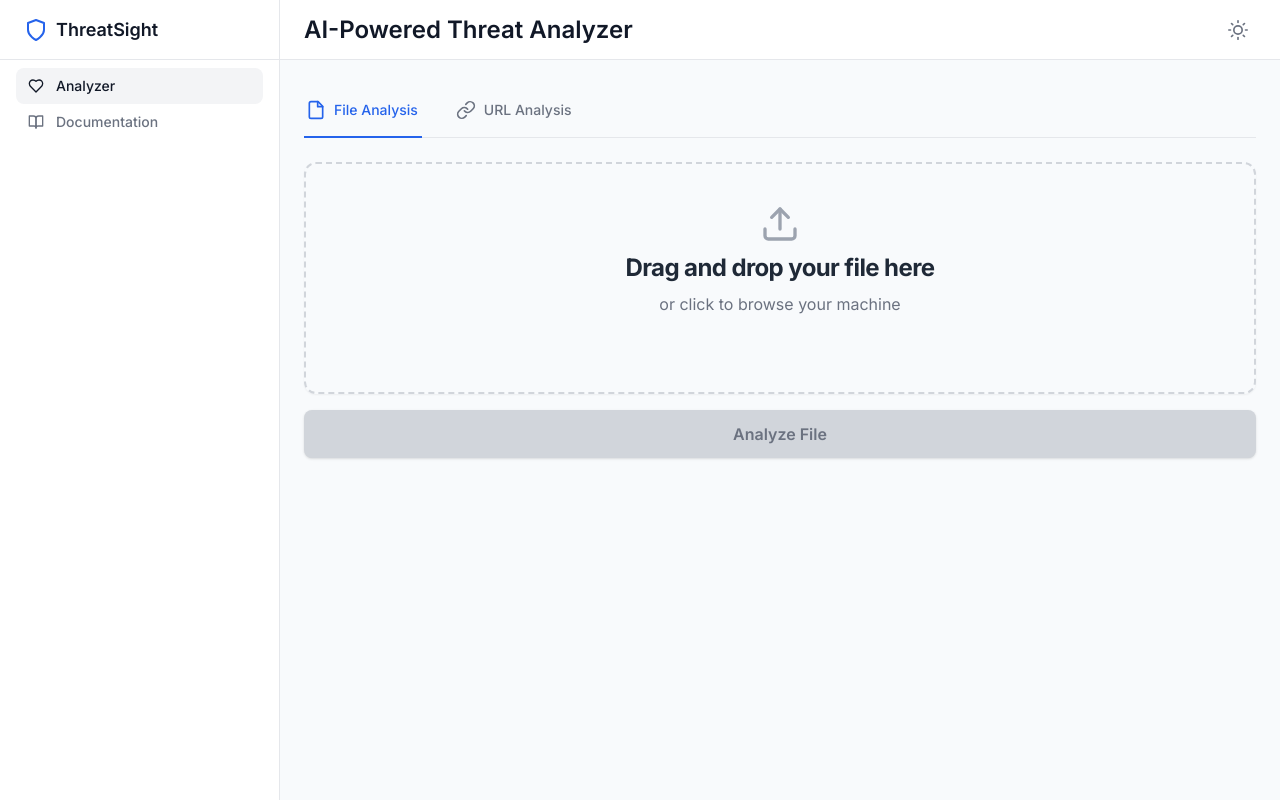
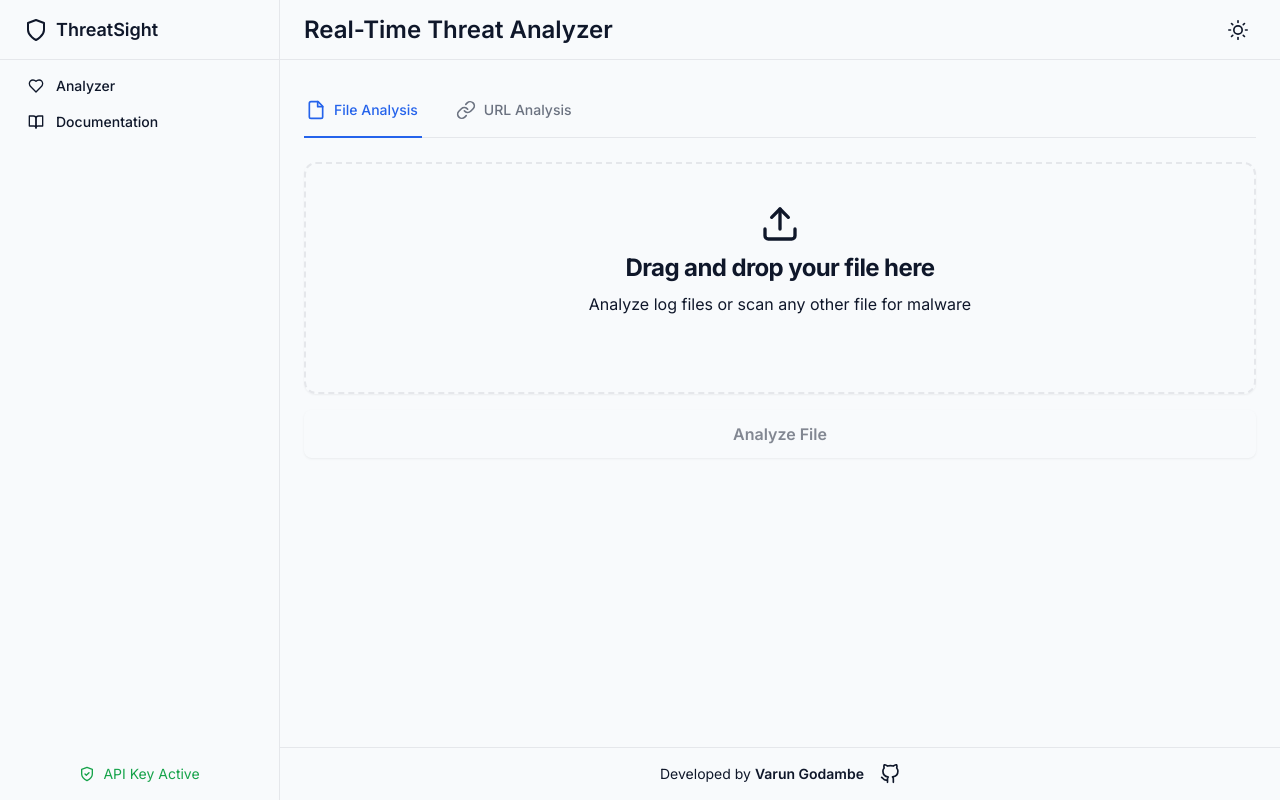
Before and after one commit to Varun-Godambe/Threat-Detector, a plain HTML site: page index.html in a window 1280 px wide. Drawn offline with nearby package versions, Linux system fonts and the light colour scheme.

Commit message:
Update index.html

```diff
--- a/index.html
+++ b/index.html
@@ -3,47 +3,53 @@
 <head>
     <meta charset="UTF-8">
     <meta name="viewport" content="width=device-width, initial-scale=1.0">
-    <title>ThreatSight - AI-Powered Threat Analysis</title>
+    <title>ThreatSight - Real-Time Threat Analysis</title>
     <script src="https://cdn.tailwindcss.com"></script>
     <link rel="preconnect" href="https://fonts.googleapis.com">
     <link rel="preconnect" href="https://fonts.gstatic.com" crossorigin>
     <link href="https://fonts.googleapis.com/css2?family=Inter:wght@400;500;600;700&display=swap" rel="stylesheet">
     <link rel="stylesheet" href="style.css">
 </head>
-<body class="min-h-screen bg-slate-50 dark:bg-gray-900">
+<body class="bg-background text-foreground transition-colors duration-300">
 
     <div class="grid min-h-screen w-full md:grid-cols-[220px_1fr] lg:grid-cols-[280px_1fr]">
         <!-- Sidebar -->
-        <div class="hidden border-r bg-white dark:bg-gray-950/40 md:block">
+        <div class="hidden border-r border-border bg-card md:block">
             <div class="flex h-full max-h-screen flex-col gap-2">
-                <div class="flex h-14 items-center border-b px-4 lg:h-[60px] lg:px-6">
-                    <a href="/" class="flex items-center gap-2 font-semibold text-gray-900 dark:text-gray-50">
-                        <svg xmlns="http://www.w3.org/2000/svg" width="24" height="24" viewBox="0 0 24 24" fill="none" stroke="currentColor" stroke-width="2" stroke-linecap="round" stroke-linejoin="round" class="h-6 w-6 text-blue-600"><path d="M12 22s8-4 8-10V5l-8-3-8 3v7c0 6 8 10 8 10z"></path></svg>
+                <div class="flex h-14 items-center border-b border-border px-4 lg:h-[60px] lg:px-6">
+                    <a href="/" class="flex items-center gap-2 font-semibold text-foreground">
+                        <svg xmlns="http://www.w3.org/2000/svg" width="24" height="24" viewBox="0 0 24 24" fill="none" stroke="currentColor" stroke-width="2" stroke-linecap="round" stroke-linejoin="round" class="h-6 w-6 text-primary"><path d="M12 22s8-4 8-10V5l-8-3-8 3v7c0 6 8 10 8 10z"></path></svg>
                         <span class="text-lg">ThreatSight</span>
                     </a>
                 </div>
                 <div class="flex-1">
                     <nav class="grid items-start px-2 text-sm font-medium lg:px-4">
-                        <a href="#" class="flex items-center gap-3 rounded-lg px-3 py-2 bg-gray-100 dark:bg-gray-800 text-gray-900 dark:text-gray-50 transition-all">
+                        <a href="#" class="flex items-center gap-3 rounded-lg px-3 py-2 bg-muted text-foreground transition-all">
                             <svg xmlns="http://www.w3.org/2000/svg" width="24" height="24" viewBox="0 0 24 24" fill="none" stroke="currentColor" stroke-width="2" stroke-linecap="round" stroke-linejoin="round" class="h-4 w-4"><path d="M19 14c1.49-1.46 3-3.21 3-5.5A5.5 5.5 0 0 0 16.5 3c-1.76 0-3 .5-4.5 2-1.5-1.5-2.74-2-4.5-2A5.5 5.5 0 0 0 2 8.5c0 2.3 1.5 4.05 3 5.5l7 7Z"></path></svg>
                             Analyzer
                         </a>
-                        <a href="documentation.html" class="flex items-center gap-3 rounded-lg px-3 py-2 text-gray-500 dark:text-gray-400 transition-all hover:text-gray-900 dark:hover:text-gray-50">
+                        <a href="documentation.html" class="flex items-center gap-3 rounded-lg px-3 py-2 text-muted-foreground transition-all hover:text-foreground">
                             <svg xmlns="http://www.w3.org/2000/svg" width="24" height="24" viewBox="0 0 24 24" fill="none" stroke="currentColor" stroke-width="2" stroke-linecap="round" stroke-linejoin="round" class="h-4 w-4"><path d="M2 3h6a4 4 0 0 1 4 4v14a3 3 0 0 0-3-3H2z"></path><path d="M22 3h-6a4 4 0 0 0-4 4v14a3 3 0 0 1 3-3h7z"></path></svg>
                             Documentation
                         </a>
                     </nav>
+                </div>
+                 <div class="mt-auto p-4">
+                    <div class="w-full justify-center flex items-center gap-2 text-sm text-green-600 dark:text-green-400">
+                        <svg xmlns="http://www.w3.org/2000/svg" width="24" height="24" viewBox="0 0 24 24" fill="none" stroke="currentColor" stroke-width="2" stroke-linecap="round" stroke-linejoin="round" class="h-4 w-4"><path d="M12 22s8-4 8-10V5l-8-3-8 3v7c0 6 8 10 8 10z"></path><path d="m9 12 2 2 4-4"></path></svg>
+                        <span>API Key Active</span>
+                    </div>
                 </div>
             </div>
         </div>
 
         <!-- Main Content -->
         <div class="flex flex-col">
-            <header class="flex h-14 items-center gap-4 border-b bg-white dark:bg-gray-950/40 px-4 lg:h-[60px] lg:px-6">
+            <header class="flex h-14 items-center gap-4 border-b border-border bg-card px-4 lg:h-[60px] lg:px-6">
                 <div class="w-full flex-1">
-                    <h1 class="text-lg font-semibold md:text-2xl text-gray-900 dark:text-gray-50">AI-Powered Threat Analyzer</h1>
+                    <h1 class="text-lg font-semibold md:text-2xl text-foreground">Real-Time Threat Analyzer</h1>
                 </div>
-                <button id="theme-toggle" class="h-9 w-9 rounded-full flex items-center justify-center text-gray-500 dark:text-gray-400 hover:bg-gray-100 dark:hover:bg-gray-800 transition-colors">
+                <button id="theme-toggle" class="h-9 w-9 rounded-full flex items-center justify-center text-muted-foreground hover:bg-muted transition-colors">
                     <svg id="theme-icon-sun" xmlns="http://www.w3.org/2000/svg" width="24" height="24" viewBox="0 0 24 24" fill="none" stroke="currentColor" stroke-width="2" stroke-linecap="round" stroke-linejoin="round" class="h-5 w-5 hidden"><circle cx="12" cy="12" r="5"></circle><line x1="12" y1="1" x2="12" y2="3"></line><line x1="12" y1="21" x2="12" y2="23"></line><line x1="4.22" y1="4.22" x2="5.64" y2="5.64"></line><line x1="18.36" y1="18.36" x2="19.78" y2="19.78"></line><line x1="1" y1="12" x2="3" y2="12"></line><line x1="21" y1="12" x2="23" y2="12"></line><line x1="4.22" y1="19.78" x2="5.64" y2="18.36"></line><line x1="18.36" y1="5.64" x2="19.78" y2="4.22"></line></svg>
                     <svg id="theme-icon-moon" xmlns="http://www.w3.org/2000/svg" width="24" height="24" viewBox="0 0 24 24" fill="none" stroke="currentColor" stroke-width="2" stroke-linecap="round" stroke-linejoin="round" class="h-5 w-5 hidden"><path d="M21 12.79A9 9 0 1 1 11.21 3 7 7 0 0 0 21 12.79z"></path></svg>
                 </button>
@@ -51,7 +57,7 @@
 
             <main class="flex flex-1 flex-col gap-4 p-4 lg:gap-6 lg:p-6">
                 <!-- Tab Navigation -->
-                <div class="border-b border-gray-200 dark:border-gray-700">
+                <div class="border-b border-border">
                     <nav class="-mb-px flex space-x-8" aria-label="Tabs">
                         <button id="tab-file" class="tab-btn active-tab group inline-flex items-center py-4 px-1 border-b-2 font-medium text-sm">
                             <svg xmlns="http://www.w3.org/2000/svg" width="24" height="24" viewBox="0 0 24 24" fill="none" stroke="currentColor" stroke-width="2" stroke-linecap="round" stroke-linejoin="round" class="-ml-0.5 mr-2 h-5 w-5"><path d="M14.5 2H6a2 2 0 0 0-2 2v16a2 2 0 0 0 2 2h12a2 2 0 0 0 2-2V7.5L14.5 2z"></path><polyline points="14 2 14 8 20 8"></polyline></svg>
@@ -68,16 +74,16 @@
                 <div id="analysis-content">
                     <!-- File Analysis Pane -->
                     <div id="pane-file">
-                        <div id="drop-zone" class="flex flex-1 items-center justify-center rounded-xl border-2 border-dashed border-gray-300 dark:border-gray-700 shadow-sm cursor-pointer p-10 transition-colors duration-300 hover:border-blue-500 hover:bg-blue-50 dark:hover:bg-blue-900/10">
+                        <div id="drop-zone" class="flex flex-1 items-center justify-center rounded-xl border-2 border-dashed border-border shadow-sm cursor-pointer p-10 transition-colors duration-300 hover:border-primary hover:bg-primary/10">
                             <div class="flex flex-col items-center gap-2 text-center">
-                                <svg xmlns="http://www.w3.org/2000/svg" width="24" height="24" viewBox="0 0 24 24" fill="none" stroke="currentColor" stroke-width="2" stroke-linecap="round" stroke-linejoin="round" class="h-10 w-10 text-gray-400 dark:text-gray-500"><path d="M21 15v4a2 2 0 0 1-2 2H5a2 2 0 0 1-2-2v-4"></path><polyline points="17 8 12 3 7 8"></polyline><line x1="12" y1="3" x2="12" y2="15"></line></svg>
-                                <h3 class="text-2xl font-bold tracking-tight text-gray-800 dark:text-gray-200">Drag and drop your file here</h3>
-                                <p class="text-gray-500 dark:text-gray-400">or click to browse your machine</p>
-                                <p id="fileName" class="text-blue-600 dark:text-blue-400 text-sm h-5 mt-2 font-medium"></p>
+                                <svg xmlns="http://www.w3.org/2000/svg" width="24" height="24" viewBox="0 0 24 24" fill="none" stroke="currentColor" stroke-width="2" stroke-linecap="round" stroke-linejoin="round" class="h-10 w-10 text-muted-foreground"><path d="M21 15v4a2 2 0 0 1-2 2H5a2 2 0 0 1-2-2v-4"></path><polyline points="17 8 12 3 7 8"></polyline><line x1="12" y1="3" x2="12" y2="15"></line></svg>
+                                <h3 class="text-2xl font-bold tracking-tight text-foreground">Drag and drop your file here</h3>
+                                <p class="text-muted-foreground">Analyze log files or scan any other file for malware</p>
+                                <p id="fileName" class="text-primary text-sm h-5 mt-2 font-medium"></p>
                             </div>
                             <input type="file" id="file-input" class="hidden">
                         </div>
-                        <button id="analyzeFileBtn" class="mt-4 w-full bg-blue-600 text-white font-semibold py-3 px-6 rounded-lg transition-all duration-300 disabled:bg-gray-300 dark:disabled:bg-gray-700 disabled:text-gray-500 dark:disabled:text-gray-400 disabled:cursor-not-allowed shadow hover:bg-blue-700 focus:ring-4 focus:ring-blue-300 dark:focus:ring-blue-800" disabled>
+                        <button id="analyzeFileBtn" class="main-button mt-4 w-full text-primary-foreground font-semibold py-3 px-6 rounded-lg transition-all duration-300 disabled:opacity-50 disabled:cursor-not-allowed shadow" disabled>
                             Analyze File
                         </button>
                     </div>
@@ -85,10 +91,10 @@
                     <!-- URL Analysis Pane -->
                     <div id="pane-url" class="hidden">
                         <div class="flex flex-col gap-2">
-                             <label for="url-input" class="text-sm font-medium text-gray-700 dark:text-gray-300">Enter a URL to analyze for threats:</label>
-                             <input type="url" id="url-input" placeholder="https://example.com" class="block w-full rounded-md border-gray-300 dark:border-gray-600 shadow-sm focus:border-blue-500 focus:ring-blue-500 sm:text-sm bg-white dark:bg-gray-800 text-gray-900 dark:text-gray-200">
+                             <label for="url-input" class="text-sm font-medium text-foreground">Enter a URL to scan with VirusTotal:</label>
+                             <input type="url" id="url-input" placeholder="https://example.com" class="block w-full rounded-md border-border shadow-sm focus:border-primary focus:ring-primary sm:text-sm bg-card text-foreground">
                         </div>
-                         <button id="analyzeUrlBtn" class="mt-4 w-full bg-blue-600 text-white font-semibold py-3 px-6 rounded-lg transition-all duration-300 disabled:bg-gray-300 dark:disabled:bg-gray-700 disabled:text-gray-500 dark:disabled:text-gray-400 disabled:cursor-not-allowed shadow hover:bg-blue-700 focus:ring-4 focus:ring-blue-300 dark:focus:ring-blue-800" disabled>
+                         <button id="analyzeUrlBtn" class="main-button mt-4 w-full text-primary-foreground font-semibold py-3 px-6 rounded-lg transition-all duration-300 disabled:opacity-50 disabled:cursor-not-allowed shadow" disabled>
                             Analyze URL
                         </button>
                     </div>
@@ -98,13 +104,26 @@
                 <div id="analysis-section" class="hidden mt-6">
                     <div id="loader" class="flex flex-col items-center justify-center py-12">
                         <div class="loader"></div>
-                        <p id="loader-text" class="mt-4 text-gray-500 dark:text-gray-400 font-medium">Executing Analysis...</p>
+                        <p id="loader-text" class="mt-4 text-muted-foreground font-medium">Executing Analysis...</p>
                     </div>
                     <div id="results-container" class="hidden opacity-0 transition-opacity duration-500">
                         <!-- Dynamic content will be injected here -->
                     </div>
                 </div>
             </main>
+
+            <!-- Footer -->
+            <footer class="mt-auto border-t border-border p-4 text-center text-sm text-muted-foreground">
+                <div class="flex items-center justify-center gap-4">
+                    <span>Developed by <a href="https://www.linkedin.com/in/varun-godambe-85781b1a0/" target="_blank" rel="noopener noreferrer" class="font-semibold text-primary hover:underline">Varun Godambe</a></span>
+                    <a href="https://github.com/Varun-Godambe" target="_blank" rel="noopener noreferrer" class="transition-colors hover:text-primary">
+                        <svg xmlns="http://www.w3.org/2000/svg" width="24" height="24" viewBox="0 0 24 24" fill="none" stroke="currentColor" stroke-width="2" stroke-linecap="round" stroke-linejoin="round" class="h-5 w-5">
+                            <path d="M9 19c-5 1.5-5-2.5-7-3m14 6v-3.87a3.37 3.37 0 0 0-.94-2.61c3.14-.35 6.44-1.54 6.44-7A5.44 5.44 0 0 0 20 4.77 5.07 5.07 0 0 0 19.91 1S18.73.65 16 2.48a13.38 13.38 0 0 0-7 0C6.27.65 5.09 1 5.09 1A5.07 5.07 0 0 0 5 4.77a5.44 5.44 0 0 0-1.5 3.78c0 5.42 3.3 6.61 6.44 7A3.37 3.37 0 0 0 9 18.13V22"></path>
+                        </svg>
+                        <span class="sr-only">GitHub</span>
+                    </a>
+                </div>
+            </footer>
         </div>
     </div>
 
```
